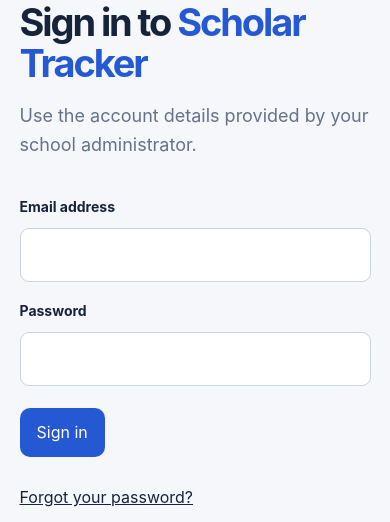
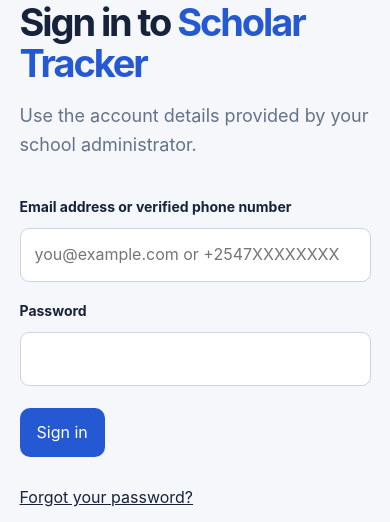
Before and after one commit to sarateoguye-sudo/schoolar-tacker, a Flask app: page /login in a window 390 px wide. Shown: the part 165-687 px from the top of the page. Run offline with Flask 3, Linux system fonts and the light colour scheme.

Commit message:
Allow email or verified phone number in sign-in form

```diff
--- a/templates/login.html
+++ b/templates/login.html
@@ -5,7 +5,7 @@
 {% with messages = get_flashed_messages(with_categories=true) %}{% for category, message in messages %}<p class="notice" role="status">{{ message }}</p>{% endfor %}{% endwith %}
 <form method="post" class="auth-form">
 <input type="hidden" name="_csrf_token" value="{{ csrf_token() }}">
-<label for="email">Email address</label><input id="email" name="email" type="email" autocomplete="username" required maxlength="254">
+<label for="email">Email address or verified phone number</label><input id="email" name="email" type="text" autocomplete="username" placeholder="you@example.com or +2547XXXXXXXX" required maxlength="254">
 <label for="password">Password</label><input id="password" name="password" type="password" autocomplete="current-password" required>
 <button class="primary-button" type="submit">Sign in</button>
 </form>
```
